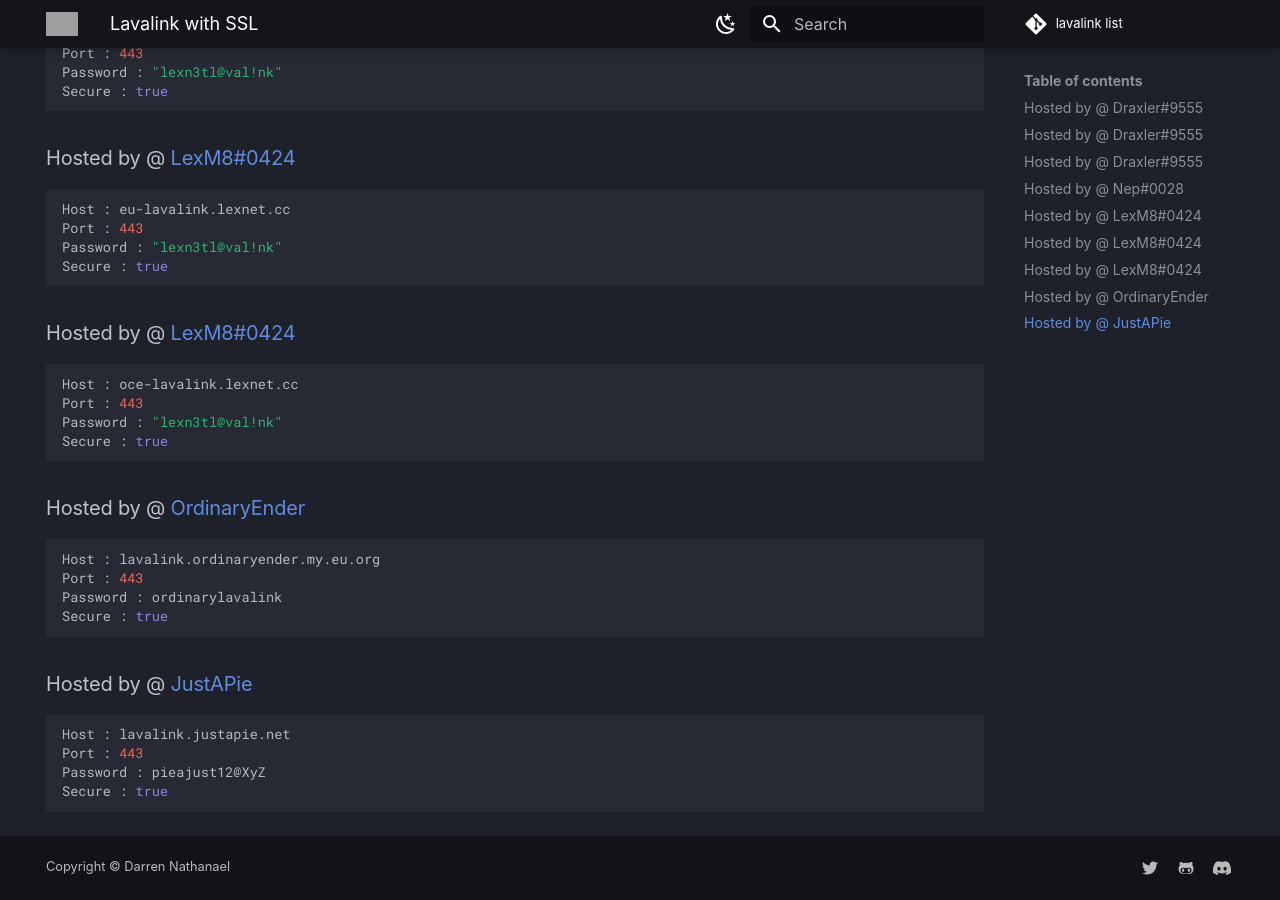
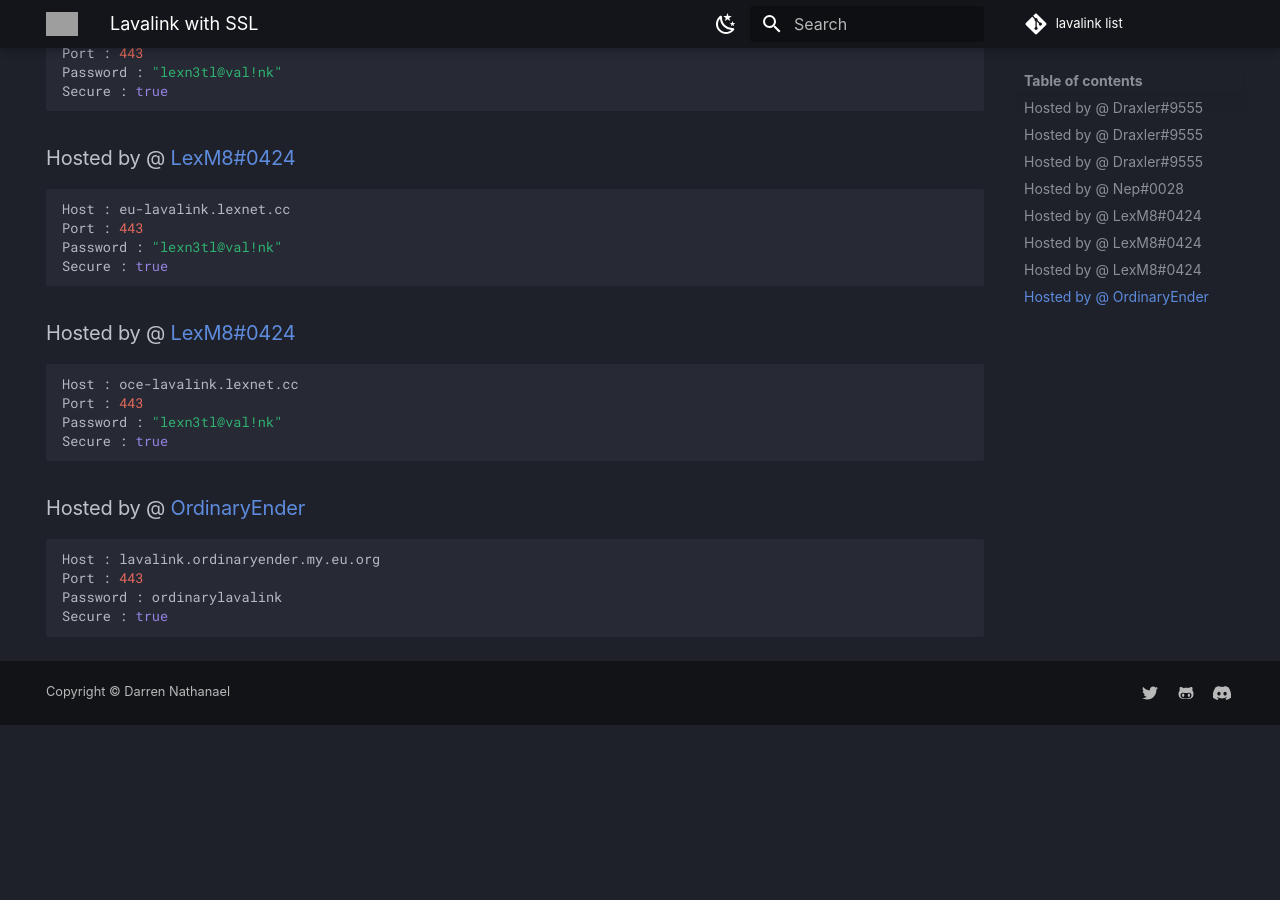
Before and after one commit to DarrenOfficial/lavalink-list, an MkDocs documentation site: the page built from docs/SSL/lavalink-with-ssl.md, in a window 1280 px wide and 900 px high, scrolled down 960 px. Built offline with MkDocs 1.6.1 and Material for MkDocs 9.7.7, drawn with Linux system fonts in a browser that asks for light colours; comment, search, counter and statistics services are not loaded; a style sheet for code colours, icons or effects is not loaded; after the commit the page ends 1685 px from its top, so only the background shows below that; grey boxes are pictures that could not be loaded.

Commit message:
Update lavalink-with-ssl.md (#387)

````diff
--- a/docs/SSL/lavalink-with-ssl.md
+++ b/docs/SSL/lavalink-with-ssl.md
@@ -70,11 +70,3 @@ Port : 443
 Password : ordinarylavalink
 Secure : true
 ```
-
-### Hosted by @ [JustAPie](https://github.com/justapieop)
-```bash
-Host : lavalink.justapie.net
-Port : 443
-Password : pieajust12@XyZ
-Secure : true
-```
````
